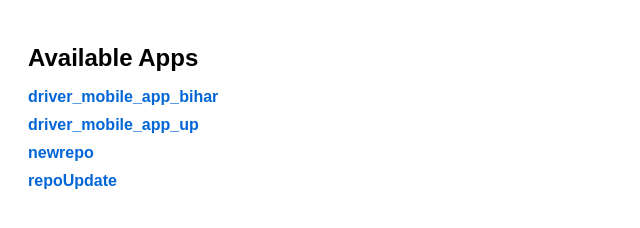
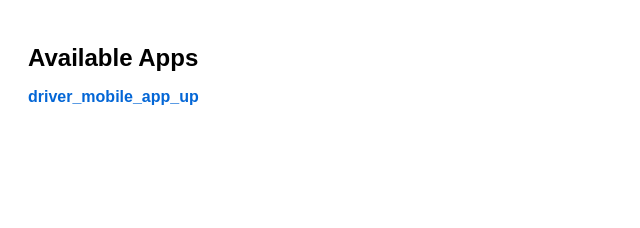
Before and after one commit to Zen-Plus/apps-distribution, a plain HTML site: page index.html in a window 1280 px wide. Shown: the whole page, without its empty margins (0-640 px from the left). Drawn offline with Linux system fonts and the light colour scheme.

Commit message:
Update index.html

```diff
--- a/index.html
+++ b/index.html
@@ -1,6 +1,3 @@
 <!DOCTYPE html><html lang="en"><head><meta charset="UTF-8"><meta name="viewport" content="width=device-width, initial-scale=1.0"><title>App Downloads</title><style>body { font-family: sans-serif; padding: 20px; background: #fff; } h1 { font-size: 1.5em; } ul { list-style: none; padding: 0; } li { margin: 10px 0; } a { text-decoration: none; color: #0366d6; font-weight: bold; } a:hover { text-decoration: underline; }</style></head><body><h1>Available Apps</h1><ul>
-<li><a href='public/driver_mobile_app_bihar/download.html'>driver_mobile_app_bihar</a></li>
 <li><a href='public/driver_mobile_app_up/download.html'>driver_mobile_app_up</a></li>
-<li><a href='public/newrepo/download.html'>newrepo</a></li>
-<li><a href='public/repoUpdate/download.html'>repoUpdate</a></li>
 </ul></body></html>
```
